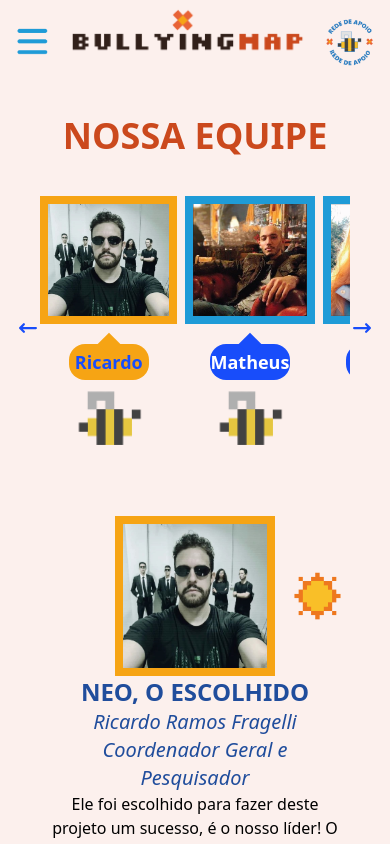
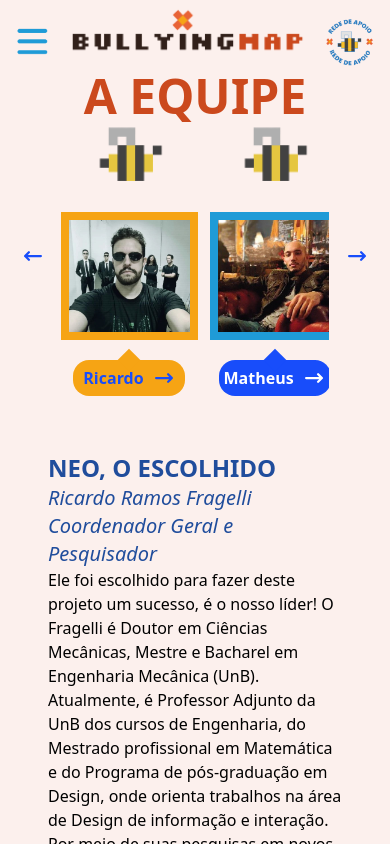
Before and after one commit to MariaCHelena/BullyingMap-Site, a React (Vite) app: page /BullyingMap-Site/nossaequipe in a window 390 px wide. Both pictures are taken after a click on the button "Ricardo". Built offline with nearby package versions, Linux system fonts and the light colour scheme.

Commit message:
style: corrigindo responsividade

```diff
--- a/src/features/edital/pages/index.tsx
+++ b/src/features/edital/pages/index.tsx
@@ -1,14 +1,13 @@
-import arvore from '../images/arvore.png'
-
 const EditalPage = () => {
-    return<div className="md:relative flex flex-col items-center h-auto gap-16 md:mx-36 mt-5">
+    return<div className="flex flex-col items-center h-auto gap-16 my-10 w-full px-16">
         <div className='flex flex-col justify-start gap-3 px-16'>
-            <h1 className=" text-laranja text-4xl font-bold">EDITAL</h1>
+            <h1 className=" text-laranja text-4xl font-extrabold">EDITAL</h1>
             <h2 className="text-azul text-lg font-bold">COTAÇÃO PÚBLICA DE PREÇOS NO 001/2024</h2>
-            <p className="text-preto font-medium text-justify">Projeto Bullyingmap 2.0 – Gamificação Ativa para o Enfrentamento à Intimidação Sistemática (Bullying) Nas Escolas (Chamada 04/2023 Tech Learning – Vinculada ao Edital 10/2023 – Programa FAPDF Learning da Fundação de Apoio à Pesquisa do Distrito Federal – FAP-DF).</p>
-            <p className="text-preto font-medium">Para ler o edital completo, <a className="underline" href="https://bullyingmap.com/wp-content/uploads/2024/08/Edital-Cotacao-precos-bullying-map-final.pdf" target="__blank">acesse</a>.</p>
+            <p className="text-preto font-medium text-start lg:w-8/12">Projeto Bullyingmap 2.0 - Gamificação Ativa para o Enfrentamento à Intimidação Sistemática (Bullying) Nas Escolas (Chamada 04/2023 Tech Learning - Vinculada ao Edital 10/2023 - Programa FAPDF Learning da Fundação de Apoio à Pesquisa do Distrito Federal - FAP-DF).</p>
+            <a className="text-laranja font-medium underline" href="https://bullyingmap.com/wp-content/uploads/2024/08/Edital-Cotacao-precos-bullying-map-final.pdf" target="__blank">Edital 10/2023</a>
+            <a className="text-laranja text-lg font-medium underline" href="https://bullyingmap.com/wp-content/uploads/2024/09/RETIFICACAO-DA-COTACAO-PUBLICA-DE-PRECOS-BULLYING-MAP.pdf" target="__blank">Retificação do Edital 10/2023</a>
+            <a className="text-laranja text-lg font-medium underline" href="https://bullyingmap.com/wp-content/uploads/2024/09/Edital-Cotacao-precos-bullying-map-RETIFICADO.pdf" target="__blank">Edital 10/2023 retificado</a>
         </div>
-        <img className='md:absolute top-28 -right-28  w-2/3 sm:w-2/3 md:w-56' src={arvore} alt="Arvore" />
     </div>
 }
 
--- a/src/features/nossa-equipe/carrossel/cardMember/index.tsx
+++ b/src/features/nossa-equipe/carrossel/cardMember/index.tsx
@@ -25,7 +25,7 @@ const CardMember = ({id, nome, codNome, funcao, descricao, linkLattes, onClick,
     },[])
 
     return(<>
-    <img className='w-h-20 md:w-28 h-20 md:h-28' src={abelha} alt="Abelah" />
+    <img className='w-h-20 md:w-28 h-20 md:h-28 mb-4' src={abelha} alt="Abelah" />
     <button
         className='flex flex-col justify-center items-center'
         onClick={() => onClick(nome, codNome, funcao, descricao, linkLattes, id)}>
@@ -35,9 +35,9 @@ const CardMember = ({id, nome, codNome, funcao, descricao, linkLattes, onClick,
         <div className='relative flex flex-col justify-center items-center mt-5'>
             <div className={`absolute top-[-8px] w-4 h-4 sm:w-5 sm:h-5 rotate-45 ${select ? 'bg-amarelo' : 'bg-azulMedio'}`}></div>
 
-            <p className={`${select ? 'text-azulMedio' : 'text-white'} text-lg ${select ? 'bg-amarelo' : 'bg-azulMedio'} font-bold w-20 h-9 sm:w-28 sm:h-11 rounded-2xl flex flex-row justify-center items-center gap-2`}>
+            <p className={`${select ? 'text-azulMedio' : 'text-white'} text-md ${select ? 'bg-amarelo' : 'bg-azulMedio'} font-bold w-28 h-9 sm:w-28 sm:h-11 rounded-2xl flex flex-row justify-center items-center gap-2`}>
 
-                {nome.split(' ')[0]} <ArrowLongRightIcon className={`hidden sm:block size-6 ${select ? 'text-azulMedio' : 'text-white'} bg-transparent`}/>
+                {nome.split(' ')[0]} <ArrowLongRightIcon className={`size-6 ${select ? 'text-azulMedio' : 'text-white'} bg-transparent`}/>
             </p>
         </div>
 
--- a/src/features/nossa-equipe/carrossel/descMember/index.tsx
+++ b/src/features/nossa-equipe/carrossel/descMember/index.tsx
@@ -1,9 +1,5 @@
-import { useEffect, useState } from "react";
-// nada
-import sol from '../../../../../public/sol.png'
-
 interface PersonProps {
-    id: number;
+    id?: number;
     foto?: string;
     nome: string;
     codNome: string;
@@ -14,25 +10,16 @@ interface PersonProps {
     select?: boolean;
 }
 
-const DescMember = ({id, nome, codNome, funcao, descricao, linkLattes}: PersonProps) => {
-    const [image, setImage] = useState<string>('')
+const DescMember = ({nome, codNome, funcao, descricao, linkLattes}: PersonProps) => {
 
-    useEffect(()=>{
-        import(`../images/${id}.jpg`).then((img)=>{
-            setImage(img.default)
-        })
-    },[id])
 
-    return <div className="flex flex-col w-11/12 mx-12">
-        <div className="relative md:hidden flex justify-center items-center w-full">
-            <img className="w-40 h-40 sm:w-60 sm:h-60 border-8 border-amarelo" src={image} alt="" />
-            <img src={sol} alt="Sol" className="absolute top-center right-0 w-1/6 sm:w-1/5" />
-        </div>
-        <h3 className="text-azul font-bold text-2xl text-center md:text-start">{codNome}</h3>
-        <h4 className="text-azul text-xl italic text-center md:text-start">{nome}</h4>
-        <h4 className="text-azul text-xl italic text-center md:text-start">{funcao}</h4>
-        <p className=" text-preto text-base sm:text-lg text-center md:text-justify">{descricao}</p>
-        <a className="text-laranja font-bold text-lg text-center md:text-start" href={linkLattes} target="__blank">LINK LATTES</a>
+
+    return <div className="flex flex-col justify-start w-11/12 mx-12">
+        <h3 className="text-azul font-bold text-2xl md:text-start">{codNome}</h3>
+        <h4 className="text-azul text-xl italic md:text-start">{nome}</h4>
+        <h4 className="text-azul text-xl italic md:text-start">{funcao}</h4>
+        <p className=" text-preto text-base sm:text-lg md:text-justify lg:w-9/12 xl:w-full">{descricao}</p>
+        <a className="text-laranja text-lg md:text-start" href={linkLattes} target="__blank">LINK LATTES</a>
 </div>
 }
 
--- a/src/features/nossa-equipe/carrossel/index.tsx
+++ b/src/features/nossa-equipe/carrossel/index.tsx
@@ -5,6 +5,7 @@ import membros from "@/mocks/membros";
 
 import bluBlockLeft from '../images/blue-blocks-l.png'
 import bluBlockRight from '../images/blue-blocks-r.png'
+import quadradoDuplo from '../images/quadrado-quplo.png'
 
 import { ArrowLongRightIcon, ArrowLongLeftIcon } from "@heroicons/react/16/solid";
 
@@ -62,14 +63,14 @@ export default function Carrossel(){
     }
 
     return <div className="flex flex-col justify-center items-center w-full gap-4">
-        <span className="flex gap- sm:gap-5 justify-center w-11/12">
+        <span className="flex gap-4 justify-center w-11/12">
             <button onClick={handleLeftClick}>
                 <ArrowLongLeftIcon className="size-6 sm:size-8 text-azulMedio bg-transparent"/>
             </button>
 
-            <div ref={carrossel} className="overflow-auto scrollbar-hide w-full flex gap-2 sm:gap-6 overflow-x-auto scroll-smooth">
+            <div ref={carrossel} className="overflow-auto scrollbar-hide w-9/12 flex gap-3 sm:gap-6 overflow-x-auto scroll-smooth">
                 {membros.map((membro, index) =>
-                    <div className='flex flex-none flex-col-reverse md:flex-col justify-center items-center' key={index}>
+                    <div className='flex flex-none flex-col md:flex-col justify-center items-center' key={index}>
                         <CardMember
                         id={membro.id}
                         nome={membro.nome}
@@ -88,8 +89,10 @@ export default function Carrossel(){
             </button>
         </span>
 
-        <span className="my-10 mx-0 flex justify-center md:justify-between items-center w-full">
-            <img className="hidden md:block w-32 h-56 lg:w-48 lg:h-72" src={bluBlockLeft} alt="blocos azuis" />
+        <span className="my-10 mx-0 flex justify-center md:justify-between items-start w-full">
+            <img className="hidden xl:block w-32 h-56 lg:w-48 lg:h-72" src={bluBlockLeft} alt="blocos azuis" />
+            <img className="hidden lg:block xl:hidden w-28 h-48 ml-24" src={quadradoDuplo} alt="Quadrados azuis" />
+
             {(membroTarget.id !== 0) ?
                 <DescMember
                 id={membroTarget.id}
@@ -103,9 +106,9 @@ export default function Carrossel(){
                     <h3 className="text-laranja font-bold text-2xl">Conheça a nossa equipe!</h3>
                     <h4 className="text-azul text-center text-xl italic">Clique na foto de cada membro e conheça um pouco de cada um.</h4>
                 </div>
+            }
 
-            }
-            <img className="hidden md:block w-52 h-56 lg:w-64 lg:h-72" src={bluBlockRight} alt="blocos azuis" />
+            <img className="hidden xl:block w-52 h-56 lg:w-64 lg:h-72" src={bluBlockRight} alt="blocos azuis" />
         </span>
     </div>
 }
--- a/src/features/nossa-equipe/pages/index.tsx
+++ b/src/features/nossa-equipe/pages/index.tsx
@@ -1,13 +1,9 @@
-import sol from '../../../../public/sol.png'
 import Carrossel from '../carrossel'
 
 export default function NossaEquipe(){
     return(
         <div>
-            <div className='relative mx-4'>
-                <img className='absolute top-center right-0 w-1/5 h-w-1/5 xl:w-56 xl:h-56 hidden md:block' src={sol} alt="Sol" />
-                <h1 className='flex items-center justify-center text-laranja text-4xl h-10 md:h-56 font-bold my-10'>NOSSA EQUIPE</h1>
-            </div>
+            <h1 className='flex items-center justify-center text-laranja text-5xl h-10 md:h-56 font-bold'>A EQUIPE</h1>
             <div className='flex flex-col justify-center items-center'>
                 <Carrossel/>
             </div>
```
Also changed, not shown: src/features/nossa-equipe/images/quadrado-quplo.png (added).
